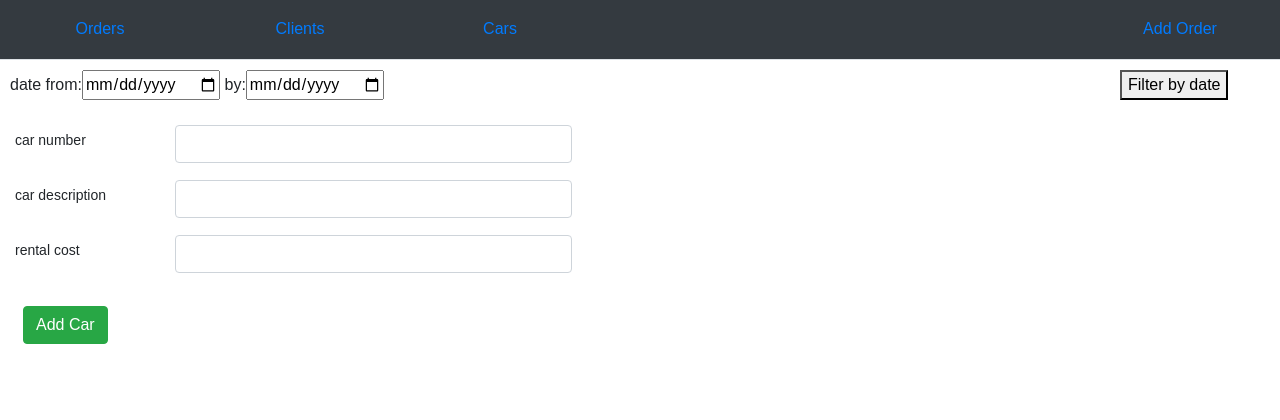
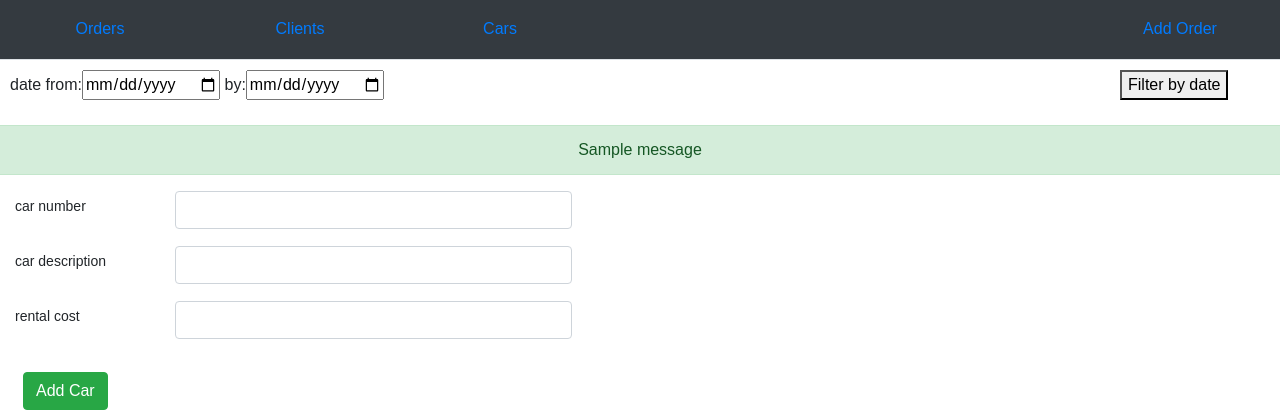
Before and after one commit to IlyaTroshchynskyi/rent_car, a Flask app: page /add_car in a window 1280 px wide. Shown: the part 60-480 px from the top of the page. Run offline with Flask 2, Linux system fonts and the light colour scheme; tables that the repository leaves empty hold one stand-in row (values such as "Sample post"); one stand-in notice (Sample message) is shown; some libraries are stand-ins or nearby versions.

Commit message:
addded flash message

```diff
--- a/rentcars/templates/base.html
+++ b/rentcars/templates/base.html
@@ -36,6 +36,7 @@
             </li>
             {% endblock %}
       </ul>
+
       <div class="choose-date">
         <form method="post">
           <div class="data-filter"><label>  date from:  </label><input type="date" name="calendar_start" value="{{start}}"></div>
@@ -45,7 +46,18 @@
           </div>
         </form>
       </div>
+            {% with messages = get_flashed_messages(with_categories=true) %}
+            {% if messages %}
+            {% for category, message in messages %}
+            <div class="row justify-content-center alert alert-{{ category }}">
+                {{ message }}
+            </div>
+            {% endfor %}
+            {% endif %}
+            {% endwith %}
+
       {% block body %}
+
 
     {% endblock body %}
 
```
